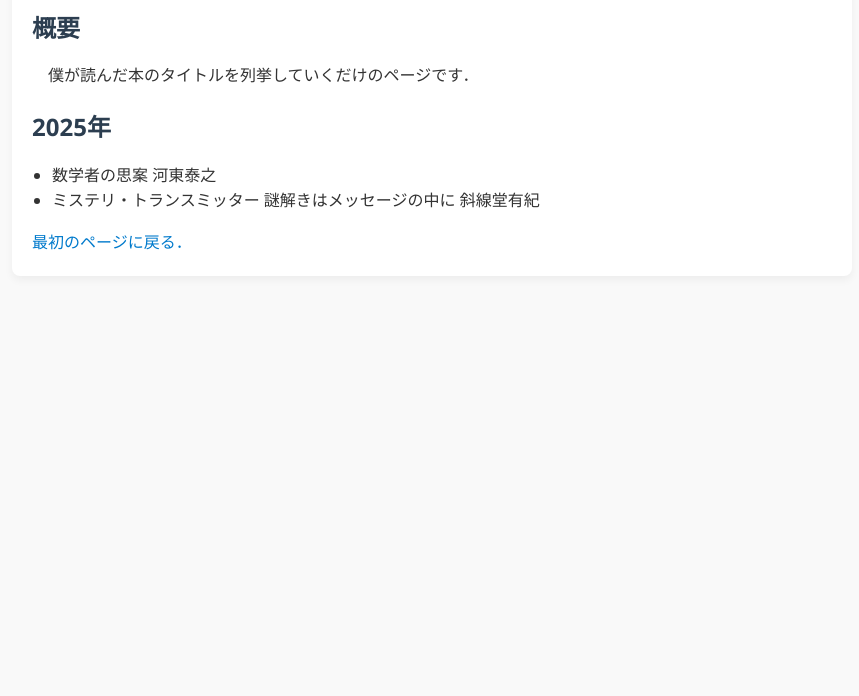
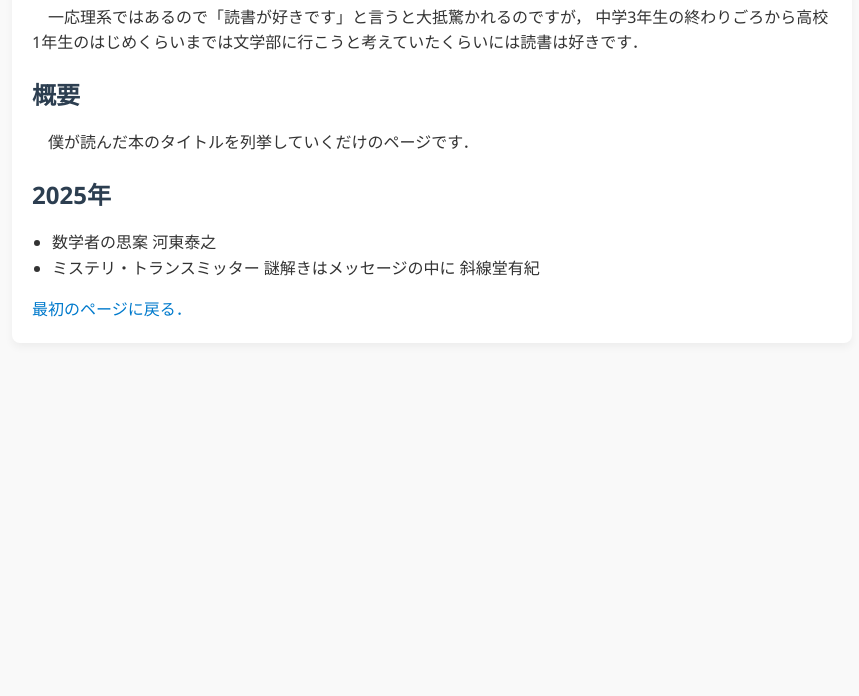
Before and after one commit to nuhore/homepage, a plain HTML site: page book.html in a window 1280 px wide. Shown: the part 104-800 px from the top of the page, without its empty margins (208-1067 px from the left). Drawn offline with Linux system fonts and the light colour scheme.

Commit message:
Update book.html

```diff
--- a/book.html
+++ b/book.html
@@ -10,6 +10,9 @@
         <div class="container">
 
             <h1>読んだ本</h1>
+
+            <p>　一応理系ではあるので「読書が好きです」と言うと大抵驚かれるのですが，
+            中学3年生の終わりごろから高校1年生のはじめくらいまでは文学部に行こうと考えていたくらいには読書は好きです．</p>
 
             <h2>概要</h2>
 
```
